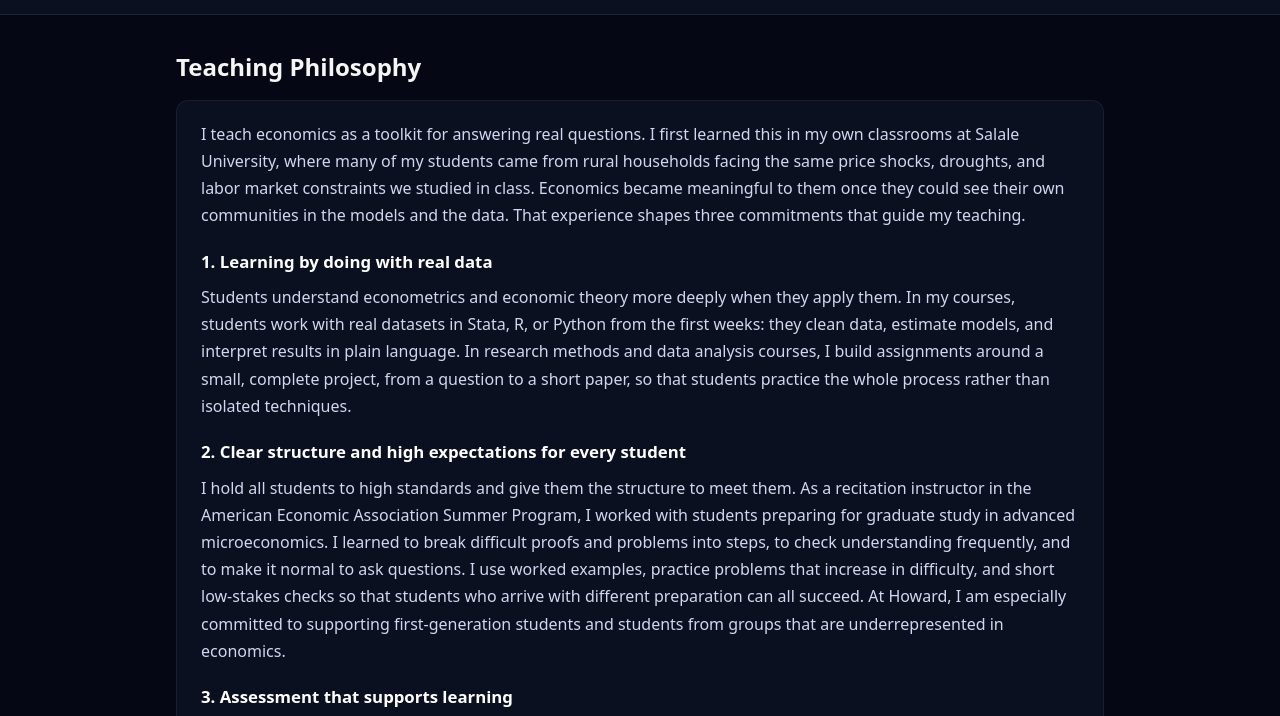
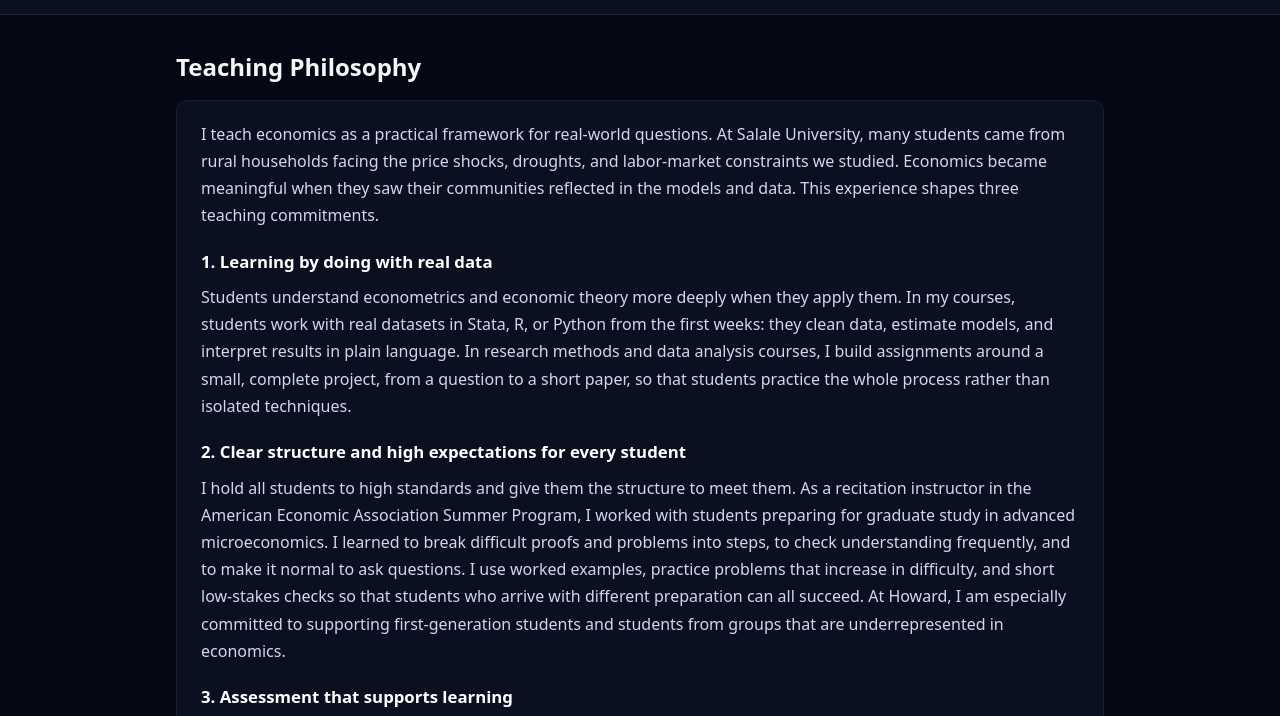
Before and after one commit to Tewodros78/faculty-portfolio, a plain HTML site: page teaching.html in a window 1280 px wide. Shown: the part 49-765 px from the top of the page. Drawn offline with Linux system fonts and the light colour scheme.

Commit message:
Update teaching.html

```diff
--- a/teaching.html
+++ b/teaching.html
@@ -33,7 +33,9 @@
         <section class="page-section">
         <h2 class="section-title">Teaching Philosophy</h2>
         <div class="card statement">
-            <p>I teach economics as a toolkit for answering real questions. I first learned this in my own classrooms at Salale University, where many of my students came from rural households facing the same price shocks, droughts, and labor market constraints we studied in class. Economics became meaningful to them once they could see their own communities in the models and the data. That experience shapes three commitments that guide my teaching.</p>
+            <p>I teach economics as a practical framework for real-world questions. At Salale University, many students came from
+                rural households facing the price shocks, droughts, and labor-market constraints we studied.
+                Economics became meaningful when they saw their communities reflected in the models and data. This experience shapes three teaching commitments.</p>
 <h3>1. Learning by doing with real data</h3>
             <p>Students understand econometrics and economic theory more deeply when they apply them. In my courses, students work with real datasets in Stata, R, or Python from the first weeks: they clean data, estimate models, and interpret results in plain language. In research methods and data analysis courses, I build assignments around a small, complete project, from a question to a short paper, so that students practice the whole process rather than isolated techniques.</p>
 <h3>2. Clear structure and high expectations for every student</h3>
```
